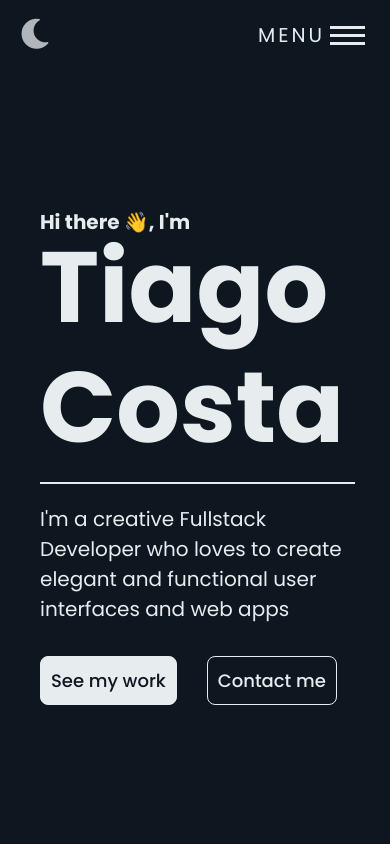
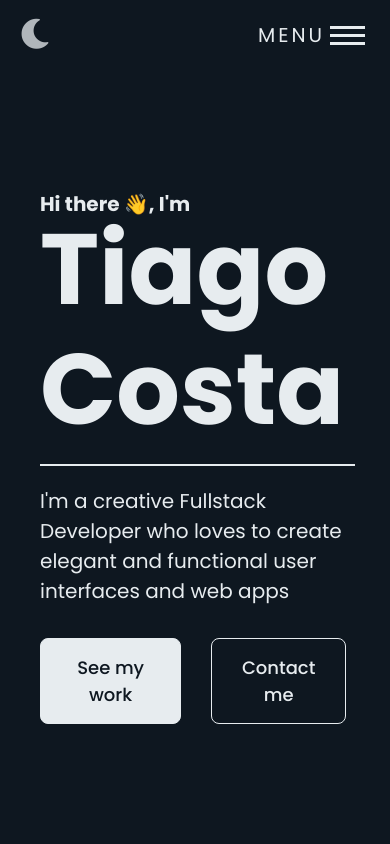
Before and after one commit to MrValraven/portefolio, a Vue app: page /#/ in a window 390 px wide. Shown: the top 844 px of the page. Built offline with nearby package versions, Linux system fonts and the light colour scheme.

Commit message:
added better button responsiveness

```diff
--- a/src/components/Button.vue
+++ b/src/components/Button.vue
@@ -52,10 +52,16 @@ $fastEasing: cubic-bezier(0.075, 0.82, 0.165, 1);
     border: 1px solid $darkBlue;
 }
 
-@media (max-width: 400px) {
+@media (max-width: 450px) {
 
     .button {
-        padding: 10px;
+        padding: 15px;
+    }
+}
+@media (max-width: 350px) {
+
+    .button {
+        padding: 8px;
     }
 }
 
```
